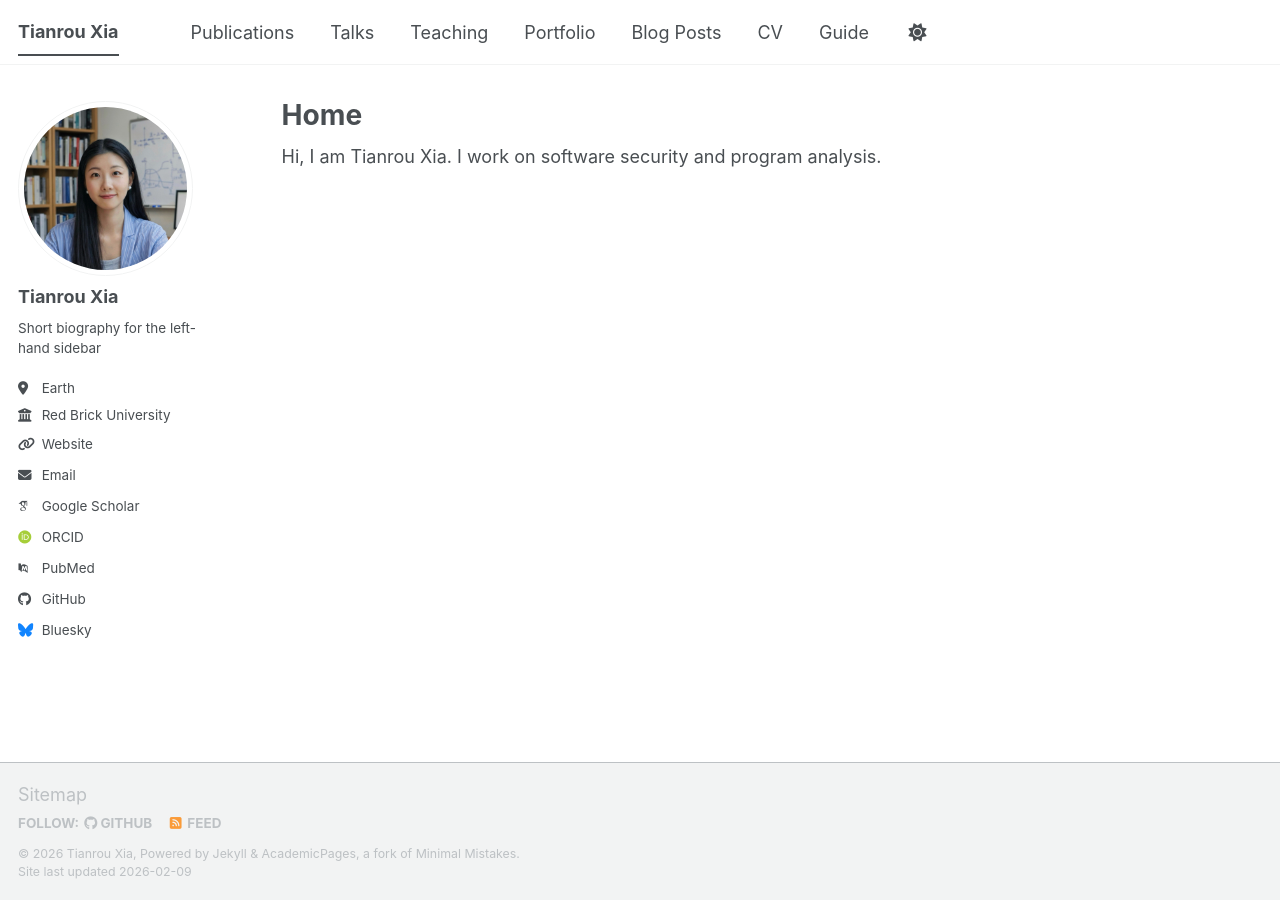
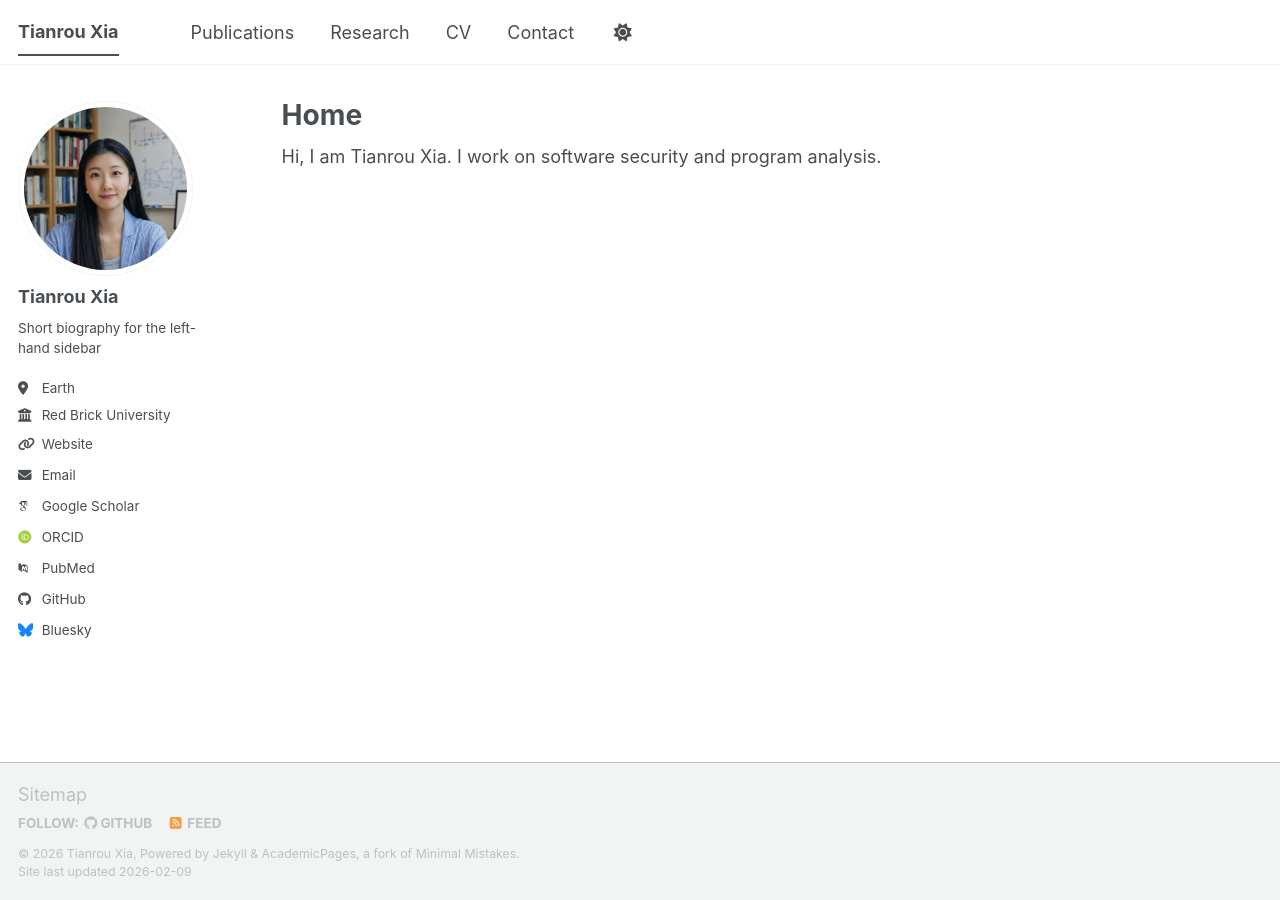
Before and after one commit to Shrimpig/shrimpig.github.io, a Jekyll site: the page built from index.md, in a window 1280 px wide. Built offline with Jekyll 4.4.1, drawn with Linux system fonts in a browser that asks for light colours; some web fonts are replaced; a script bundle is joined from its source files by our own code; library files that are not in the unit come from our copies; some of the changed lines change nothing that is shown.

Commit message:
Modify navigation structure in navigation.yml
Updated navigation items by adding Research, CV, and Contact sections while commenting out Talks, Teaching, Portfolio, Blog Posts, and Guide.

```diff
--- a/_data/navigation.yml
+++ b/_data/navigation.yml
@@ -11,23 +11,29 @@ main:
   - title: "Publications"
     url: /publications/
 
-  - title: "Talks"
-    url: /talks/
-
-  - title: "Teaching"
-    url: /teaching/
-
-  - title: "Portfolio"
-    url: /portfolio/
-
-  - title: "Blog Posts"
-    url: /year-archive/
+  - title: "Research"
+    url: /research/
 
   - title: "CV"
     url: /cv/
 
+  - title: "Contact"
+    url: /contact/
+
+  #- title: "Talks"
+  #  url: /talks/
+
+  #- title: "Teaching"
+  #  url: /teaching/
+
+  #- title: "Portfolio"
+  #  url: /portfolio/
+
+  #- title: "Blog Posts"
+  #  url: /year-archive/
+
   # - title: "CV"
   #   url: /cv-json/
 
-  - title: "Guide"
-    url: /markdown/
+  #- title: "Guide"
+  #  url: /markdown/
```
